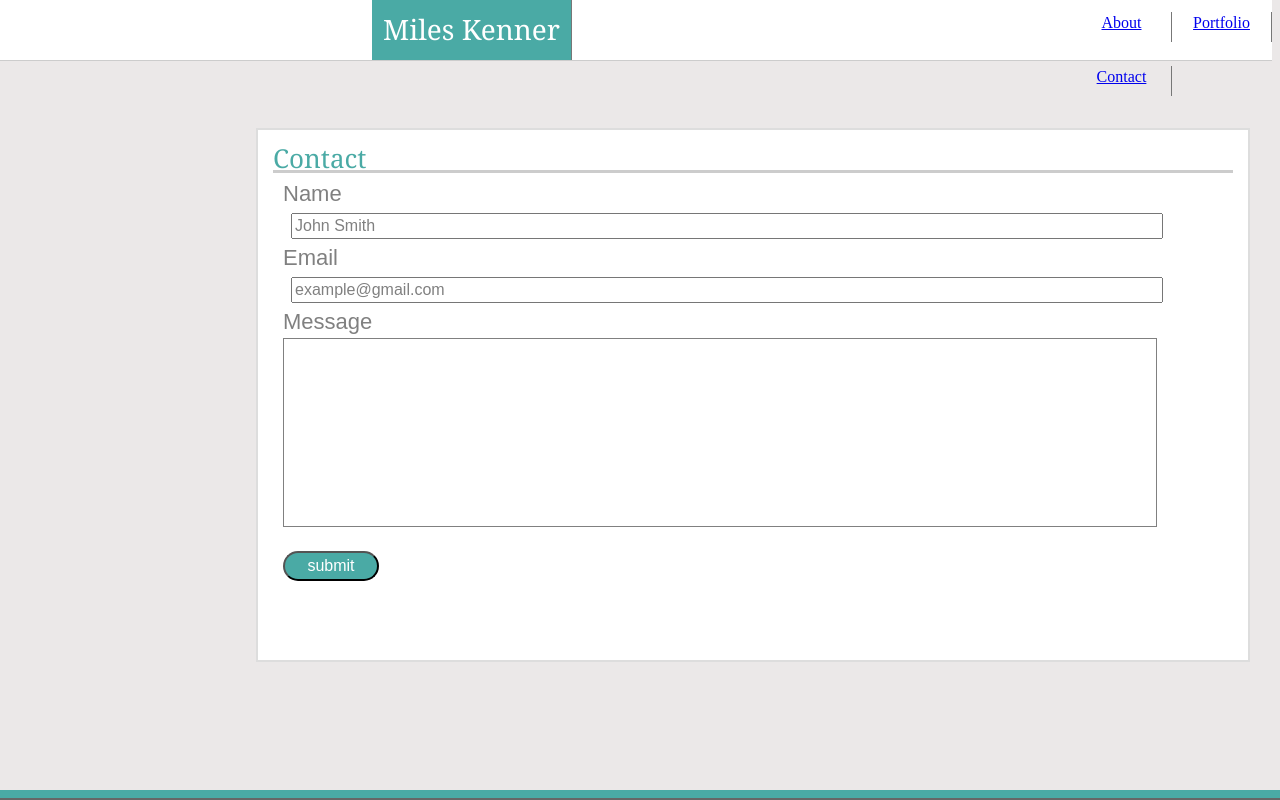
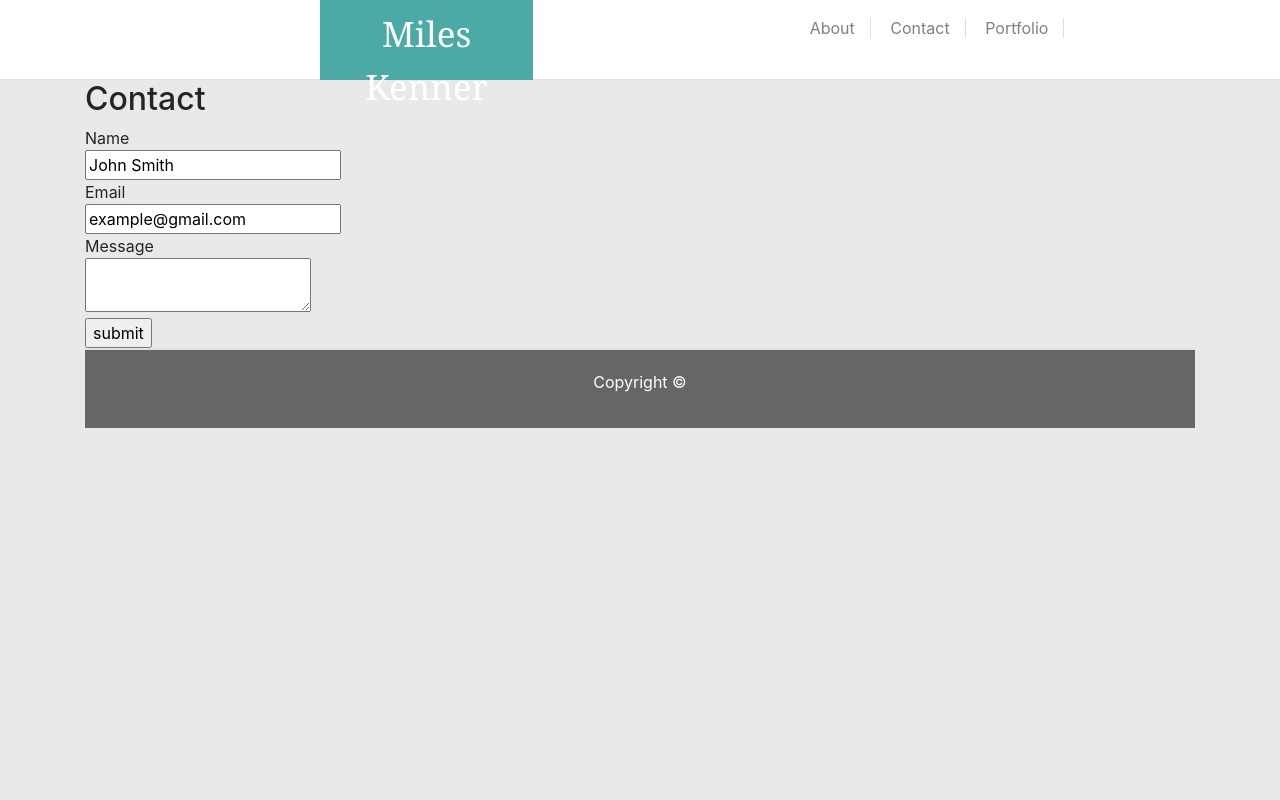
Before and after one commit to Miles-Windu/Bootstrap-Portfolio, a plain HTML site: page contact.html in a window 1280 px wide. Drawn offline with nearby package versions, Linux system fonts and the light colour scheme.

Commit message:
content header and footer

```diff
--- a/contact.html
+++ b/contact.html
@@ -3,31 +3,35 @@
 <head>
     <meta charset="utf-8" />
     <meta http-equiv="X-UA-Compatible" content="IE=edge">
-    <title>Miles Kenner's Portfolio</title>
+    <title>Miles' Portfolio</title>
     <meta name="viewport" content="width=device-width, initial-scale=1">
-    <link rel="stylesheet" type="text/css" media="screen" href="reset.css"/>
-    <link rel="stylesheet" type="text/css" media="screen" href="assets/css/style.css"/>
+    <link rel="stylesheet" type="text/css" media="screen" href="reset.css" />
+    <link rel="stylesheet" href="https://stackpath.bootstrapcdn.com/bootstrap/4.1.3/css/bootstrap.min.css" integrity="sha384-MCw98/SFnGE8fJT3GXwEOngsV7Zt27NXFoaoApmYm81iuXoPkFOJwJ8ERdknLPMO" crossorigin="anonymous">
     <!-- <script src="main.js"></script> -->
 </head>
-<header>
-    <div id="me" class="nav">
-        Miles Kenner
-    </div>
-    <!-- Ask why position moves when I shrink the web browser.-->
-    <div id="about" class="nav">
-            <a href="index.html">About</a>
+<body style="background-color: #ebe8e8">
+    <!-- Header and Nav Bar -->
+    <header class="container border-bottom" style="background-color: #ffffff; height: 80px; max-width: 100%">
+      <div class="row">
+
+          <!-- My Name -->
+          <div class="col-3 px-2"></div>
+        <div class="col-xs-3 col-sm-3 col-md-3 col-lg-2 text-center pt-2 px-0" style="background-color: hsl(177, 39%, 48%); color: white; height: 80px; font-family: Georgia, Times, imes New Roman, serif; font-size: 35px;">
+           Miles Kenner
         </div>
-        <div id="portfolio" class="nav">
-           <a href="portfolio.html">Portfolio</a>
-        </div>
-        <div id="contact" class="nav">
-            <a href="contact.html">Contact</a>
-        </div>
+        <div class="col-2"></div>
 
-</header>
+        <!-- Anout, Contact, Portfolio nav bar -->
+        <nav class="ml-5 pt-3">
+        <a class="col-sm-1 col-md-4 col-lg-1 my-2 border-right" style="color: gray" href="index.html">About</a>
+        <a class="col-sm-1 col-md-4 col-lg-1 my-2 border-right" style="color: gray" href="contact.html">Contact</a>
+        <a class="col-sm-1 col-md-4 col-lg-1 my-2 border-right" style="color: gray" href="portfolio.html">Portfolio</a>
+        </nav>
 
+      </div>
 
-<body>
+    </header>
+      <div class="container">
         <div class="event" id="contact">
                 <h2 id="Hit Me Up">
                     Contact
@@ -49,11 +53,15 @@
 
 
              </div>
-</body>
+          <!-- Footer -->
+         <footer class="container-fluid border-top" style="background-color: #666666; height: 80px; max-width: 100%; border-top: 3px solid #4aaaa5">
+      <div class="row">
+        <div class=" col-sm-12 border-top text-center" style="color: white; padding: 20px;">
+       Copyright &copy
+        </div>
+    </div>
+    </footer>
 
 
-<div id="footer">
-        Copyright &copy
-    </div>
-</body>
+   </body>
 </html>
```
Also changed, not shown: index.html (+1 -1 lines).
